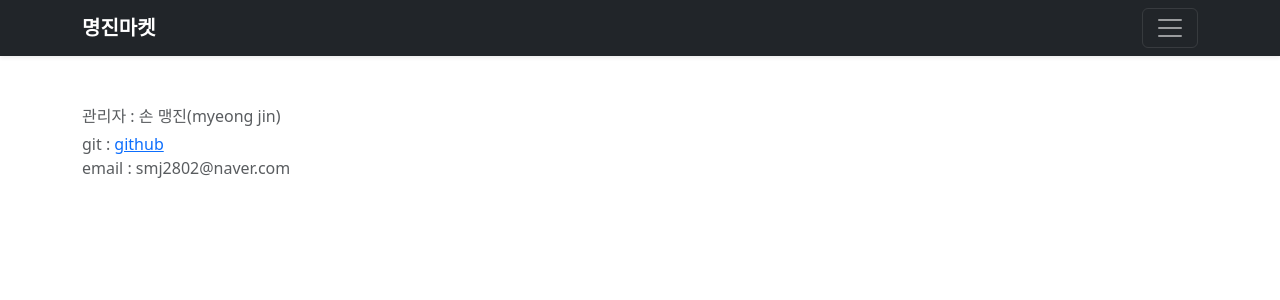
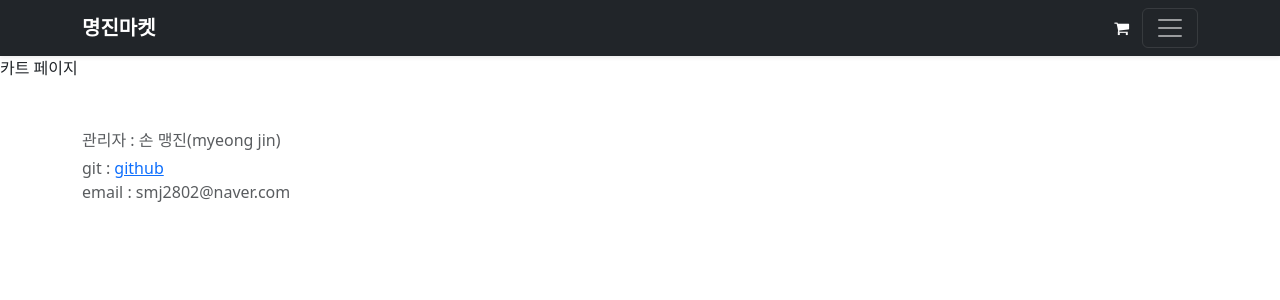
Before and after one commit to SonMyeongJin/Project_Frontend, a Vue app: page /cart in a window 1280 px wide. Shown: the top 300 px of the page. Built offline with nearby package versions, Linux system fonts and the light colour scheme; no server answers.

Commit message:
add cart page

```diff
--- a/public/index.html
+++ b/public/index.html
@@ -5,6 +5,7 @@
     <meta http-equiv="X-UA-Compatible" content="IE=edge">
     <meta name="viewport" content="width=device-width,initial-scale=1.0">
     <link rel="icon" href="<%= BASE_URL %>favicon.ico">
+      <link rel="stylesheet" href="https://cdnjs.cloudflare.com/ajax/libs/font-awesome/4.7.0/css/font-awesome.min.css" integrity="sha512-SfTiTlX6kk+qitfevl/7LibUOeJWlt9rbyDn92a1DqWOw9vWG2MFoays0sgObmWazO5BQPiFucnnEAjpAB+/Sw==" crossorigin="anonymous" referrerpolicy="no-referrer" />
       <link rel="stylesheet" href="https://cdnjs.cloudflare.com/ajax/libs/bootstrap/5.3.3/css/bootstrap.min.css" integrity="sha512-jnSuA4Ss2PkkikSOLtYs8BlYIeeIK1h99ty4YfvRPAlzr377vr3CXDb7sb7eEEBYjDtcYj+AjBH3FLv5uSJuXg==" crossorigin="anonymous" referrerpolicy="no-referrer" />
     <title><%= htmlWebpackPlugin.options.title %></title>
   </head>
--- /dev/null
+++ b/src/Pages/Cart.vue
@@ -0,0 +1,23 @@
+<template>
+  <div class="cart">
+    카트 페이지
+  </div>
+</template>
+
+<script>
+import {reactive} from "vue";
+
+export default {
+  setup() {
+    const state = reactive({
+
+    });
+
+    return {state}
+  }
+}
+</script>
+
+<style scoped>
+
+</style>
--- a/src/components/Header.vue
+++ b/src/components/Header.vue
@@ -25,6 +25,9 @@
         <a href="#" class="navbar-brand d-flex align-items-center">
           <strong> 명진마켓 </strong>
         </a>
+        <router-link to="/cart" class="cart btn">
+          <i class="fa fa-shopping-cart" aria-hidden="true"></i>
+        </router-link>
         <button class="navbar-toggler" type="button" data-bs-toggle="collapse" data-bs-target="#navbarHeader" aria-controls="navbarHeader" aria-expanded="false" aria-label="Toggle navigation">
           <span class="navbar-toggler-icon"></span>
         </button>
@@ -52,4 +55,8 @@ export default {
 }
 </script>
 <style scoped>
+  header .navbar .cart {
+    margin-left: auto;
+    color: #fff;
+  }
 </style>
--- a/src/scripts/router.js
+++ b/src/scripts/router.js
@@ -3,12 +3,15 @@ import {createRouter, createWebHistory} from "vue-router";
 import PostCreate from "@/Pages/PostCreate.vue";
 import PostList from "@/Pages/PostList.vue";
 import Home from "@/Pages/Home.vue";
+import Cart from "@/Pages/Cart.vue";
 
 const routes = [
     { path: "/", component: Home },
     { path : "/post-list", component: PostList},
     { path: "/create-post", component: PostCreate },
     { path: "/login" , component: Login },
+    { path: "/cart" , component: Cart},
+
 
 ];
 
```
